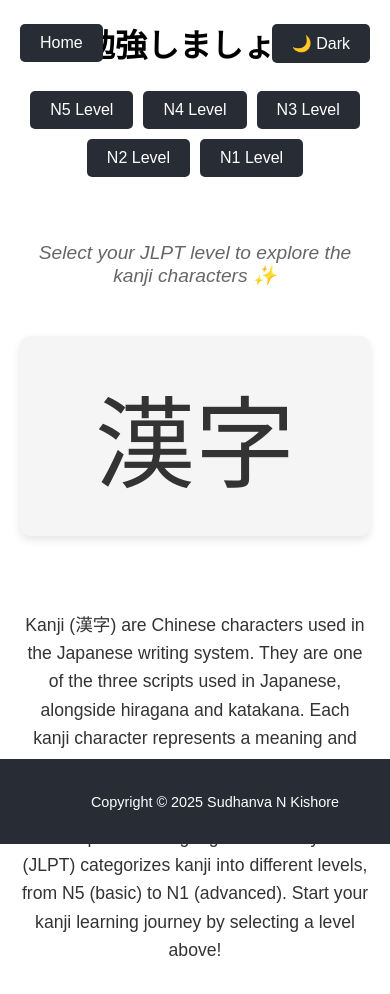
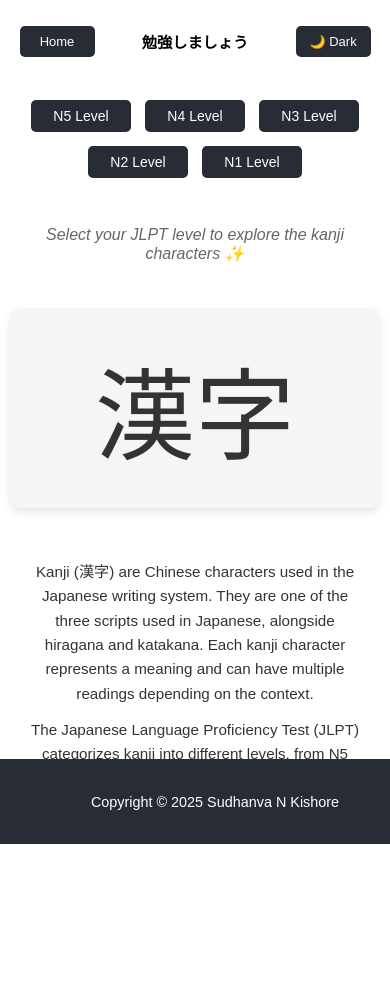
Before and after one commit to SudhanvaNKishore/kanji-app, a React (Create React App) app: page / in a window 390 px wide. Shown: the top 994 px of the page. After the commit the page ends 927 px from the top, so only its background shows below. Built offline with nearby package versions, Linux system fonts and the light colour scheme.

Commit message:
Updated Mobile View

```diff
--- a/src/App.css
+++ b/src/App.css
@@ -303,18 +303,130 @@ main {
 
 /* Responsive design for smaller screens */
 @media (max-width: 768px) {
+  /* Header improvements */
+  .header-container {
+    display: flex;
+    justify-content: space-between;
+    align-items: center;
+    padding: 10px;
+    width: 90%; /* Reduced from 100% */
+    margin: 0 auto;
+    gap: 8px;
+  }
+
+  .header-container h1 {
+    font-size: 0.95rem;
+    margin: 0;
+    white-space: nowrap;
+    overflow: hidden;
+    text-overflow: ellipsis;
+  }
+
+  .home-button, .dark-mode-toggle {
+    position: static;
+    padding: 8px 10px;
+    font-size: 13px;
+    min-width: 75px;
+    margin: 0;
+    white-space: nowrap;
+  }
+
+  .dark-mode-toggle {
+    min-width: 75px;
+  }
+
+  /* Remove absolute positioning */
+  .home-button, .dark-mode-toggle {
+    position: static !important;
+  }
+
+  /* Remove the header-buttons div wrapper */
+  .header-buttons {
+    display: contents;
+  }
+
+  /* Level buttons adjustments */
+  .level-buttons {
+    margin-top: 15px;
+  }
+
+  /* Make buttons container */
+  .header-buttons {
+    width: 100%;
+    display: flex;
+    justify-content: space-between;
+    padding: 0 10px;
+  }
+
+  /* Adjust kanji grid to 3 columns */
+  .kanji-grid {
+    grid-template-columns: repeat(3, 1fr); /* Force 3 columns */
+    gap: 8px;
+    padding: 10px;
+  }
+
+  .kanji-item {
+    padding: 12px 8px;
+    font-size: 24px; /* Slightly larger font for better visibility */
+  }
+
+  /* Level buttons improvements */
+  .level-buttons {
+    display: flex;
+    flex-wrap: wrap;
+    justify-content: center;
+    gap: 8px;
+    padding: 0 10px;
+  }
+
+  .level-buttons button {
+    margin: 3px;
+    padding: 8px 15px;
+    font-size: 14px;
+    min-width: 100px;
+  }
+
+  /* Welcome section improvements */
+  .welcome-section {
+    padding: 10px;
+  }
+
+  .instruction-text {
+    font-size: 1rem;
+    padding: 0 15px;
+    margin: 15px 0;
+  }
+
   .content-container {
     flex-direction: column;
     text-align: center;
+    gap: 20px;
   }
 
-  .main-image {
-    max-width: 100%;
-    margin-bottom: 20px;
+  .kanji-showcase {
+    width: 200px;  /* Smaller width for mobile */
+    height: 150px; /* Smaller height for mobile */
+    margin: 0 auto;
+  }
+
+  .kanji-showcase span {
+    font-size: 60px;  /* Smaller font size for mobile */
   }
 
   .kanji-description {
-    text-align: center;
+    text-align: left;
+    padding: 0 15px;
+  }
+
+  .kanji-description p {
+    font-size: 0.95rem;
+    margin: 12px 0;
+  }
+
+  /* Footer adjustments */
+  .footer {
+    padding: 15px;
+    font-size: 0.8rem;
   }
 }
 
```
